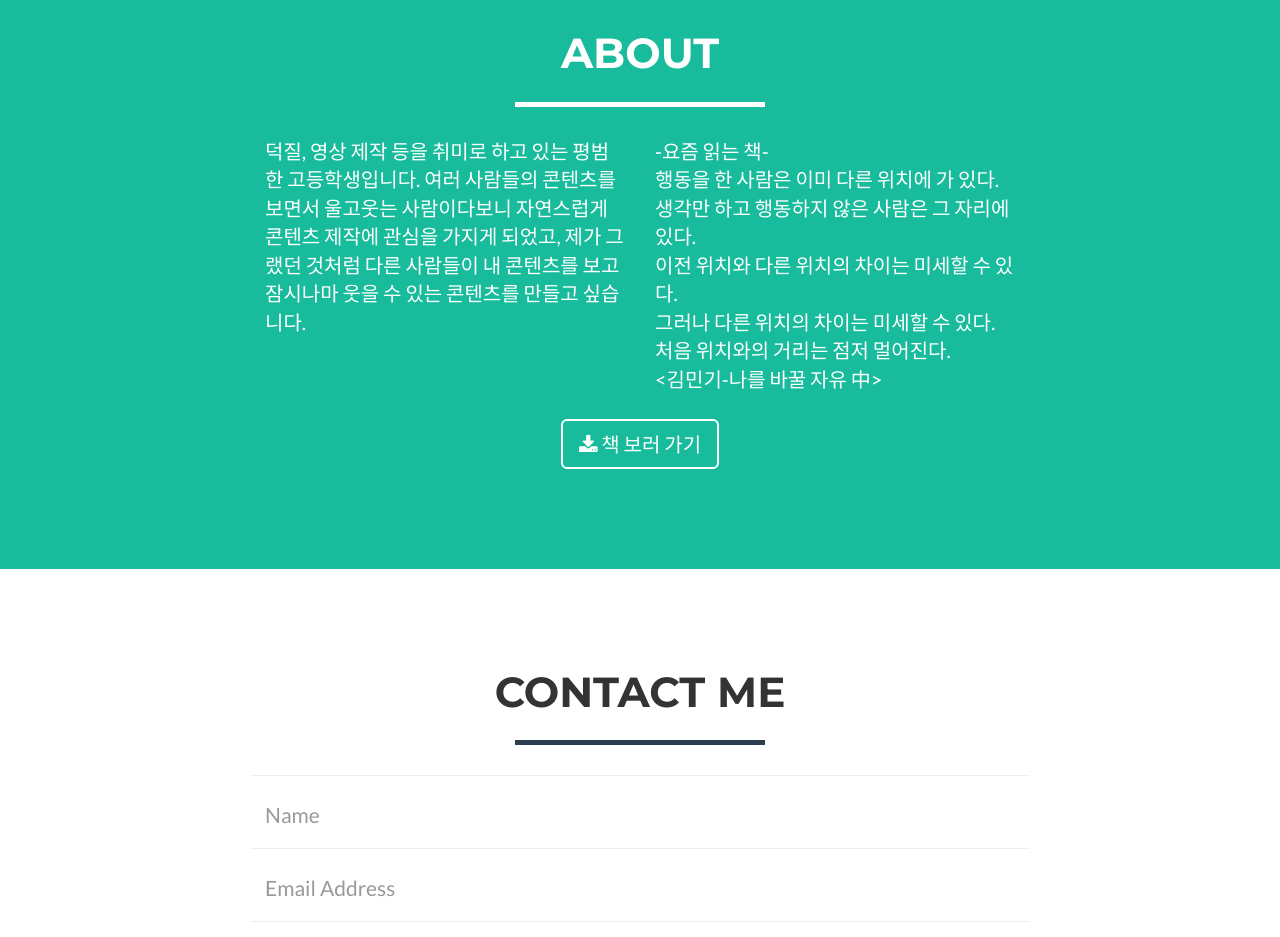
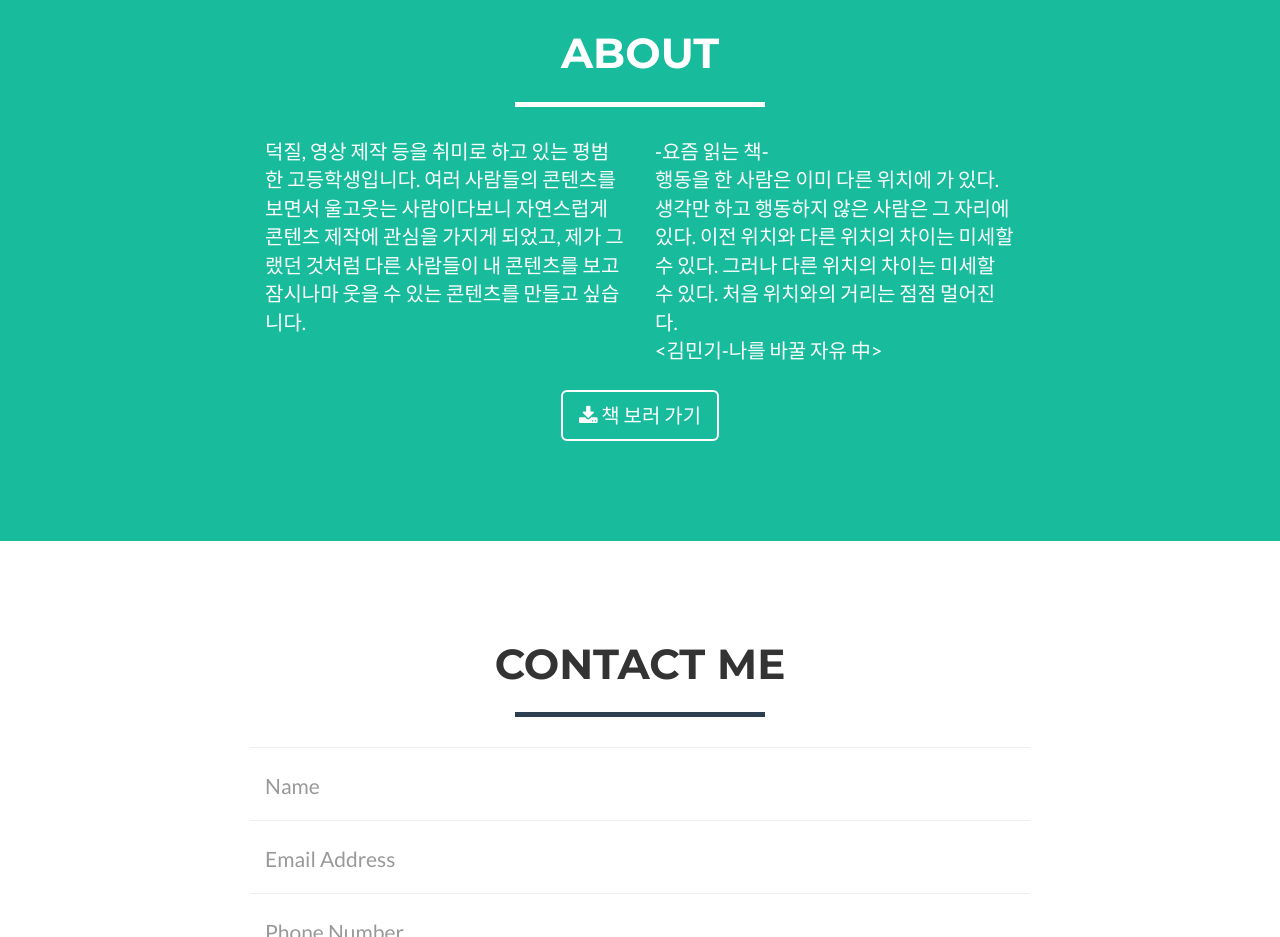
Before and after one commit to cheongsan1616/cheongsan, a website: page index.html in a window 1280 px wide. Shown: the part 1700-2637 px from the top of the page. Drawn offline with nearby package versions, Linux system fonts and the light colour scheme.

Commit message:
Update index.html

```diff
--- a/index.html
+++ b/index.html
@@ -171,7 +171,7 @@
                     <p>덕질, 영상 제작 등을 취미로 하고 있는 평범한 고등학생입니다. 여러 사람들의 콘텐츠를 보면서 울고웃는 사람이다보니 자연스럽게 콘텐츠 제작에 관심을 가지게 되었고, 제가 그랬던 것처럼 다른 사람들이 내 콘텐츠를 보고 잠시나마 웃을 수 있는 콘텐츠를 만들고 싶습니다.</p>
                 </div>
                 <div class="col-lg-4">
-                    <p>-요즘 읽는 책-<br>행동을 한 사람은 이미 다른 위치에 가 있다.<br>생각만 하고 행동하지 않은 사람은 그 자리에 있다.<br>이전 위치와 다른 위치의 차이는 미세할 수 있다.<br>그러나 다른 위치의 차이는 미세할 수 있다.<br>처음 위치와의 거리는 점저 멀어진다.<br><김민기-나를 바꿀 자유 中></p>
+                    <p>-요즘 읽는 책-<br>행동을 한 사람은 이미 다른 위치에 가 있다. 생각만 하고 행동하지 않은 사람은 그 자리에 있다. 이전 위치와 다른 위치의 차이는 미세할 수 있다. 그러나 다른 위치의 차이는 미세할 수 있다. 처음 위치와의 거리는 점점 멀어진다.<br><김민기-나를 바꿀 자유 中></p>
                 </div>
                 <div class="col-lg-8 col-lg-offset-2 text-center">
                     <a href="http://www.yes24.com/Product/Goods/67436329" class="btn btn-lg btn-outline">
```
